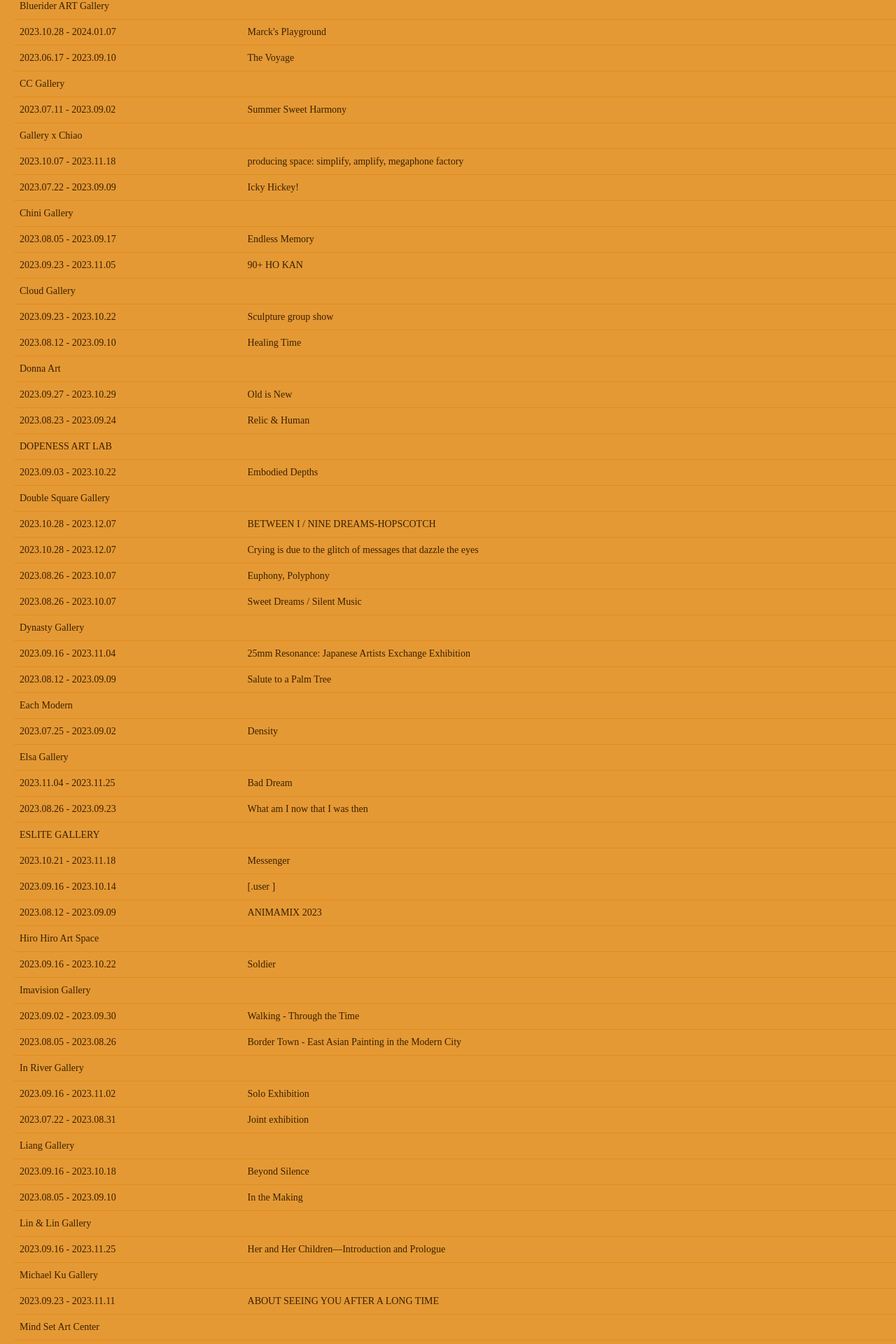
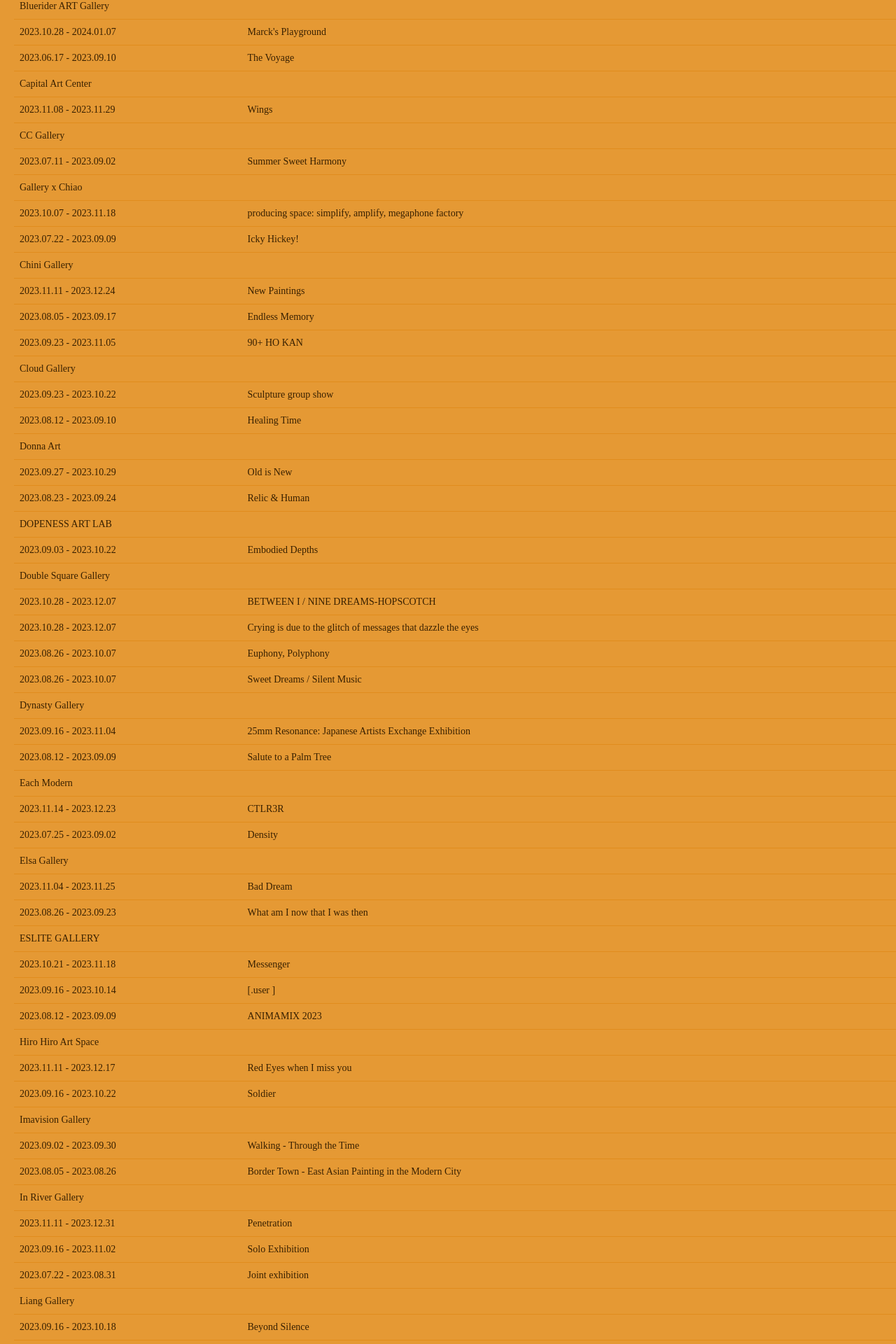
Before and after one commit to tjHsu/gallery-map, a Next.js app: page /events in a window 1280 px wide. Shown: the part 1220-3140 px from the top of the page at 70% size. Built offline with nearby package versions, Linux system fonts and the light colour scheme; a web font is replaced by a local one.

Commit message:
Update 09.11.ts

```diff
--- a/src/constants/Constants.ts
+++ b/src/constants/Constants.ts
@@ -745,6 +745,11 @@ export const GALLERIES = [
     website: "https://www.capitalart.com.tw/",
     isSeparator: false,
     exhibitions: [{
+      artist: "Chen Ting Yao",
+      showName: "Wings",
+      date: "2023.11.08 - 2023.11.29",
+      openingDate: "2023.11.11 sat 15:00"
+    },{
       artist: "Hiroko TAKAHASHI",
       showName: "SHOTO The Soughing of The Wind in The Pines",
       date: "2023.07.07 - 2023.07.29",
@@ -950,6 +955,11 @@ export const GALLERIES = [
     website: "https://www.chinigallery.com/",
     isSeparator: false,
     exhibitions: [{
+      artist: "Suling Wang",
+      showName: "New Paintings",
+      date: "2023.11.11 - 2023.12.24",
+      openingDate: "2023.11.12 sun 15:00"
+    },{
       artist: "Torlarp Larpjaroensook",
       showName: "Endless Memory",
       date: "2023.08.05 - 2023.09.17",
@@ -1349,6 +1359,11 @@ export const GALLERIES = [
     website: "https://eachmodern.com/en/",
     isSeparator: false,
     exhibitions: [{
+      artist: "Hell Gette",
+      showName: "CTLR3R",
+      date: "2023.11.14 - 2023.12.23",
+      openingDate: "2023.11.18 sat 16:00-18:00"
+    }, {
       artist: "Lin YiHsuan",
       showName: "Density",
       date: "2023.07.25 - 2023.09.02",
@@ -1564,6 +1579,11 @@ export const GALLERIES = [
     website: "https://hirohiroartspace.com/",
     isSeparator: false,
     exhibitions: [{
+      artist: "FU Ning",
+      showName: "Red Eyes when I miss you",
+      date: "2023.11.11 - 2023.12.17",
+      openingDate: "2023.11.11 sat 15:00"
+    },{
       artist: "CHUNG Chia-Chun",
       showName: "Soldier",
       date: "2023.09.16 - 2023.10.22",
@@ -1677,6 +1697,11 @@ export const GALLERIES = [
     website: "https://www.inriver.com.tw",
     isSeparator: false,
     exhibitions: [{
+      artist: "Liu Hsin Yi, Chen Ting Chang",
+      showName: "Penetration",
+      date: "2023.11.11 - 2023.12.31",
+      openingDate: "2023.11.11 sat 15:00"
+    }, {
       artist: "Yu Chuan",
       showName: "Solo Exhibition",
       date: "2023.09.16 - 2023.11.02",
```
